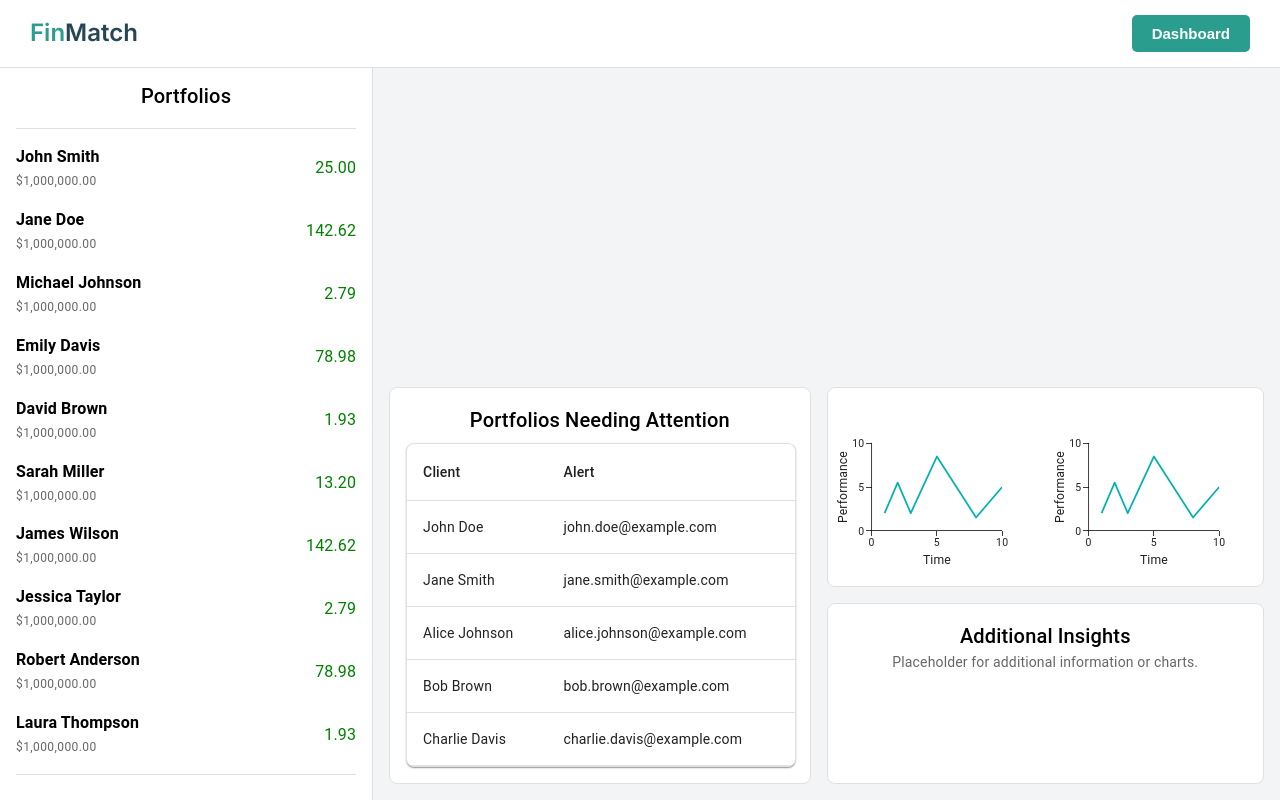
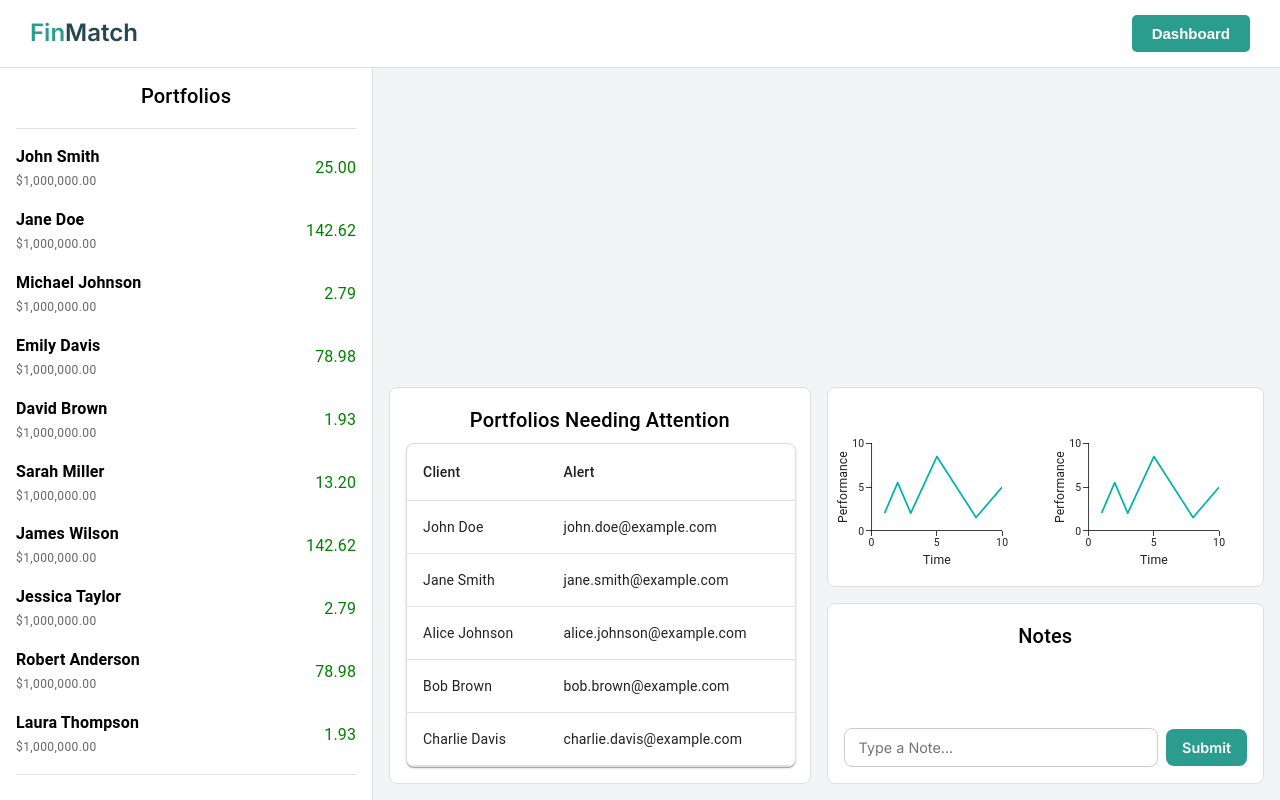
Before and after one commit to Andrew-J-Li/fin-match, a React (Create React App) app in the folder frontend/: page /dashboard in a window 1280 px wide. Built offline with nearby package versions, Linux system fonts and the light colour scheme; a web font is replaced by a local one.

Commit message:
notes section

```diff
--- a/frontend/src/pages/Dashboard.js
+++ b/frontend/src/pages/Dashboard.js
@@ -52,6 +52,17 @@ export default function Dashboard() {
       total_affected_score: 65
     }
   ]);
+
+  const [notes, setNotes] = useState([]);
+  const [noteInput, setNoteInput] = useState("");
+
+  const handleAddNote = () => {
+    if (noteInput.trim() !== "") {
+      setNotes([...notes, noteInput]);
+      setNoteInput("");
+    }
+  };
+
   const [selectedData, setSelectedData] = useState(alerts[0].data);
   const [advisorId, setAdvisorId] = useState(null);
 
@@ -317,16 +328,92 @@ export default function Dashboard() {
                 borderRadius: 2,
                 backgroundColor: "white",
                 padding: 2,
+                position: "relative",
+                overflow: "hidden",
               }}
             >
-              <Typography variant="h6">Additional Insights</Typography>
-              <Typography variant="body2" color="textSecondary">
-                Placeholder for additional information or charts.
+              <Typography variant="h6" gutterBottom>
+                Notes
               </Typography>
+              <ul
+                style={{
+                  listStyleType: "disc",
+                  paddingLeft: "20px",
+                  marginBottom: "16px",
+                  overflowY: "auto",
+                  maxHeight: "120px",
+                }}
+              >
+                {notes.map((note, index) => (
+                  <li
+                    key={index}
+                    style={{
+                      fontSize: "0.9rem",
+                      color: "#333",
+                      marginBottom: "8px",
+                      textAlign: "left",
+                    }}
+                  >
+                    {note}
+                  </li>
+                ))}
+              </ul>
+              <Box
+                sx={{
+                  position: "absolute", // Places the input and button section at the bottom
+                  bottom: 16, // Adjust distance from the bottom edge
+                  left: 16,
+                  right: 16, // Ensures the width respects the padding of the white box
+                  display: "flex",
+                  alignItems: "center",
+                  gap: "8px",
+                }}
+              >
+                <input
+                  type="text"
+                  value={noteInput}
+                  placeholder="Type a Note..."
+                  onChange={(e) => setNoteInput(e.target.value)}
+                  style={{
+                    flexGrow: 1,
+                    padding: "10px 14px",
+                    border: "1px solid #cccccc",
+                    borderRadius: "8px",
+                    boxSizing: "border-box",
+                    fontFamily: "Inter, sans-serif",
+                    fontSize: "0.9rem",
+                  }}
+                />
+                <button
+                  onClick={handleAddNote}
+                  style={{
+                    padding: "10px 16px",
+                    backgroundColor: "#2A9D8F",
+                    color: "#ffffff",
+                    fontWeight: "bold",
+                    border: "none",
+                    borderRadius: "8px",
+                    cursor: "pointer",
+                    fontFamily: "Inter, sans-serif",
+                    fontSize: "0.9rem",
+                  }}
+                >
+                  Submit
+                </button>
+              </Box>
             </Box>
           </Box>
         </Box>
       </Box>
     </Box>
   );
+  const inputStyle = {
+    width: "100%",
+    padding: "12px 16px",
+    margin: "8px 0",
+    border: "1px solid #cccccc",
+    borderRadius: "8px",
+    boxSizing: "border-box",
+    fontFamily: "Inter, sans-serif",
+  };
 }
```
